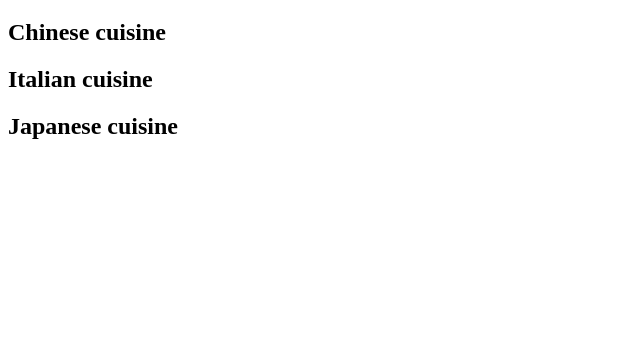
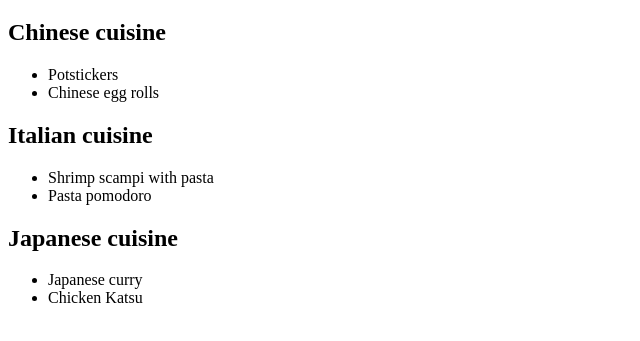
Before and after one commit to atrbyg24/odin-recipes, a plain HTML site: page index.html in a window 1280 px wide. Shown: the part 61-402 px from the top of the page, without its empty margins (0-640 px from the left). Drawn offline with Linux system fonts and the light colour scheme.

Commit message:
Add recipe names to index.html

```diff
--- a/index.html
+++ b/index.html
@@ -8,7 +8,19 @@
     <body>
         <h1>Odin recipes</h1>
         <h2>Chinese cuisine</h2>
+        <ul>
+            <li>Potstickers</li>
+            <li>Chinese egg rolls</li>
+        </ul>
         <h2>Italian cuisine</h2>
+        <ul>
+            <li>Shrimp scampi with pasta</li>
+            <li>Pasta pomodoro</li>
+        </ul>
         <h2>Japanese cuisine</h2>
+        <ul>
+            <li>Japanese curry</li>
+            <li>Chicken Katsu</li>
+        </ul>
     </body>
 </html>
```
